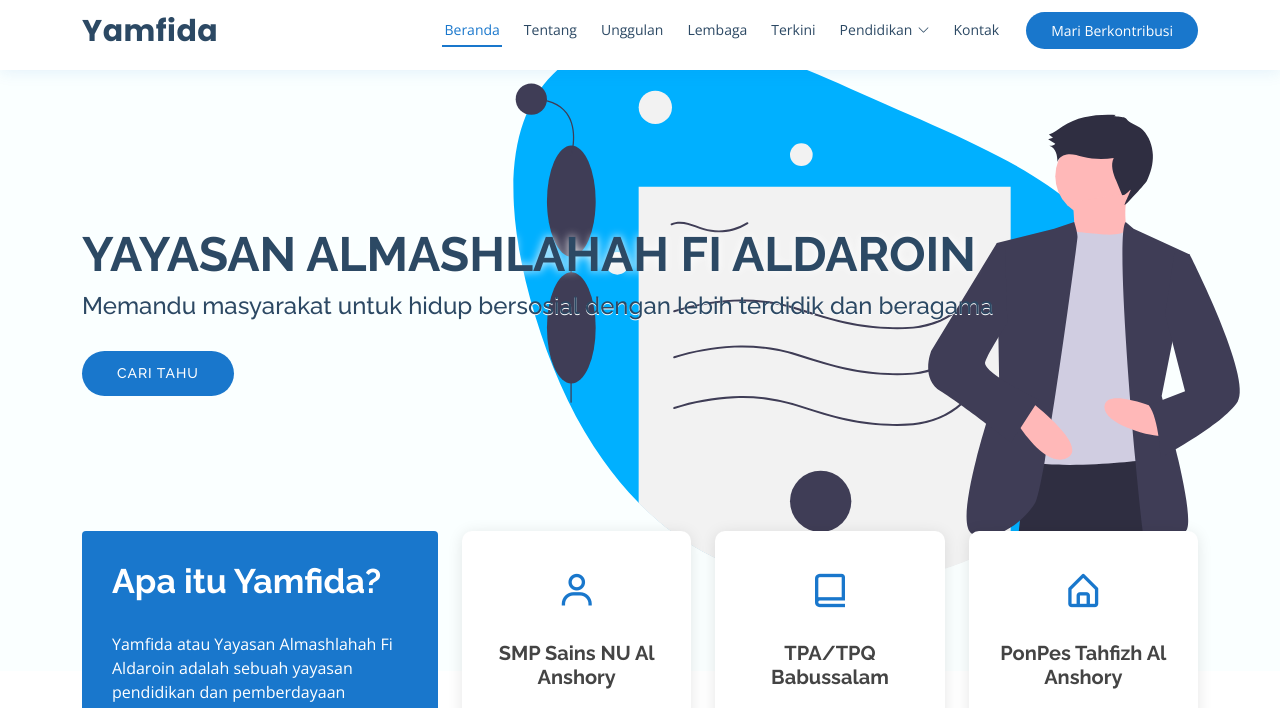
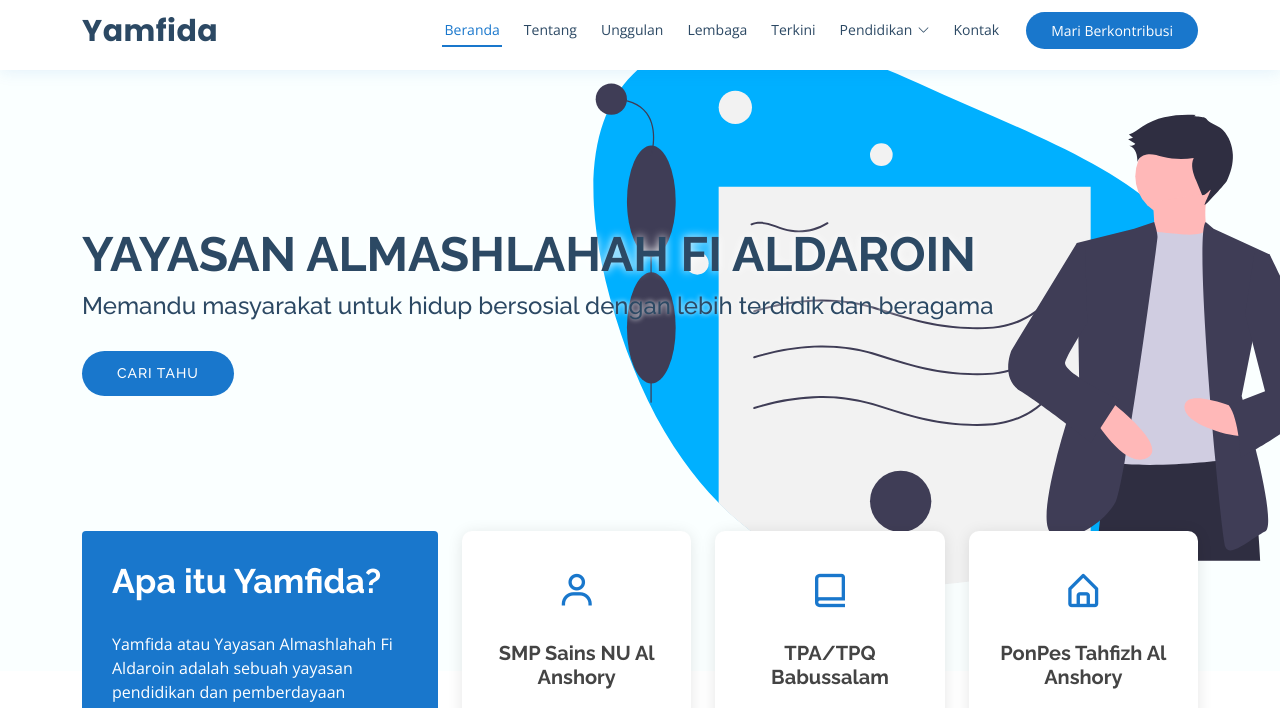
Before and after one commit to Yamfida/yamfida, a plain HTML site: page index.html in a window 1280 px wide. Shown: the part 49-757 px from the top of the page. Drawn offline with nearby package versions, Linux system fonts and the light colour scheme; files whose address does not match are found by name.

```diff
--- a/assets/css/style.css
+++ b/assets/css/style.css
@@ -451,7 +451,7 @@ h1, h2, h3, h4, h5, h6 {
 #hero {
   width: 100%;
   height: 90vh;
-  background: url("../img/hero.svg") right center;
+  background: url("../img/hero.svg") top center;
   background-size: cover;
   margin-bottom: -200px;
 }
@@ -474,7 +474,7 @@ h1, h2, h3, h4, h5, h6 {
   color: #2c4964;
   margin: 10px 0 0 0;
   font-size: 24px;
-  text-shadow: 0 .5px 0 #fff;
+  text-shadow: 0 0 5px #fff;
 }
 
 #hero .btn-get-started {
```
